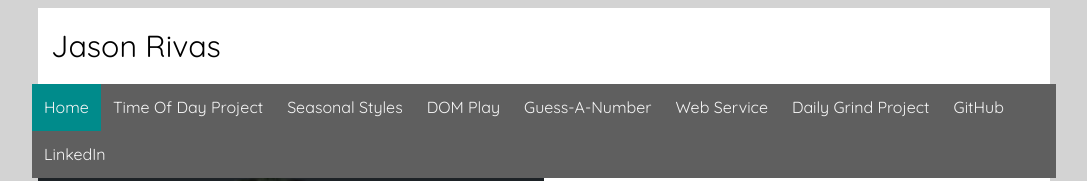
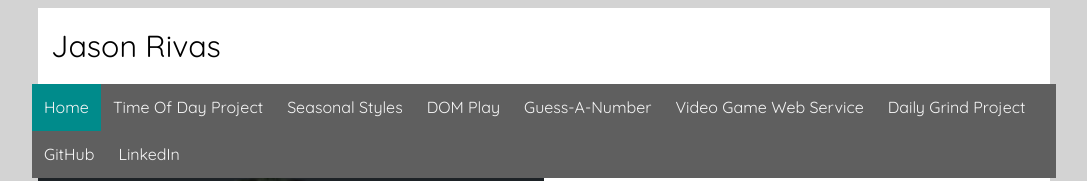
Before and after one commit to savirnosaj/IT121_portal, a plain HTML site: page index.html in a window 1280 px wide. Shown: the top 181 px of the page, without its empty margins (96-1183 px from the left). Drawn offline with Linux system fonts and the light colour scheme.

Commit message:
Update index.html

```diff
--- a/index.html
+++ b/index.html
@@ -20,7 +20,7 @@
       <a href="https://savirnosaj.github.io/seasonal-styles/" target="_blank">Seasonal Styles</a>
       <a href="https://savirnosaj.github.io/dom-play/" target="_blank">DOM Play</a>
       <a href="https://savirnosaj.github.io/guess-a-number/" target="_blank">Guess-a-Number</a>
-      <a href="" target="_blank">Web Service</a>
+      <a href="https://replit.com/@savirnosaj/video-game-web-service#index.php" target="_blank">Video Game Web Service</a>
       <a href="https://savirnosaj.github.io/IT121_daily-grind/" target="_blank">Daily Grind Project</a>
       <a href="https://github.com/savirnosaj" target="_blank">GitHub</a>
       <a href="https://www.linkedin.com/in/savirnosaj/" target="_blank">LinkedIn</a>
```
